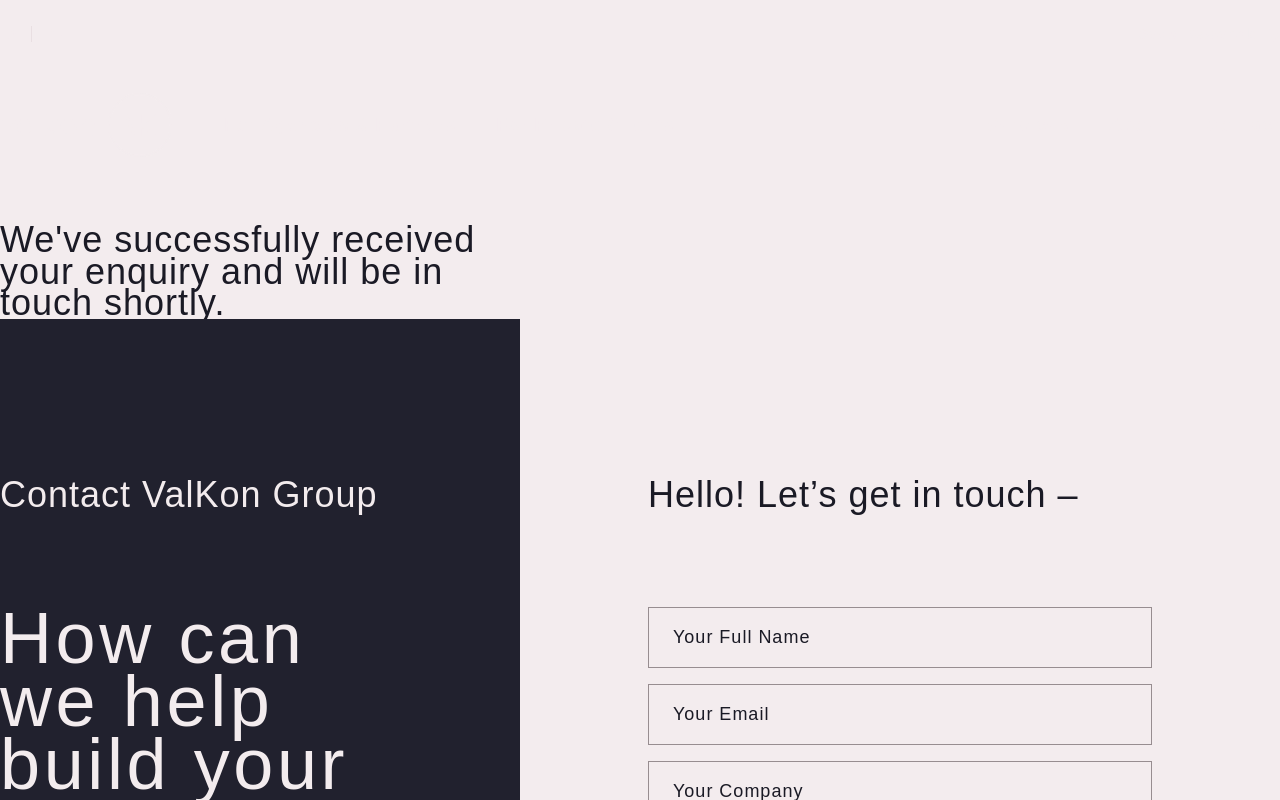
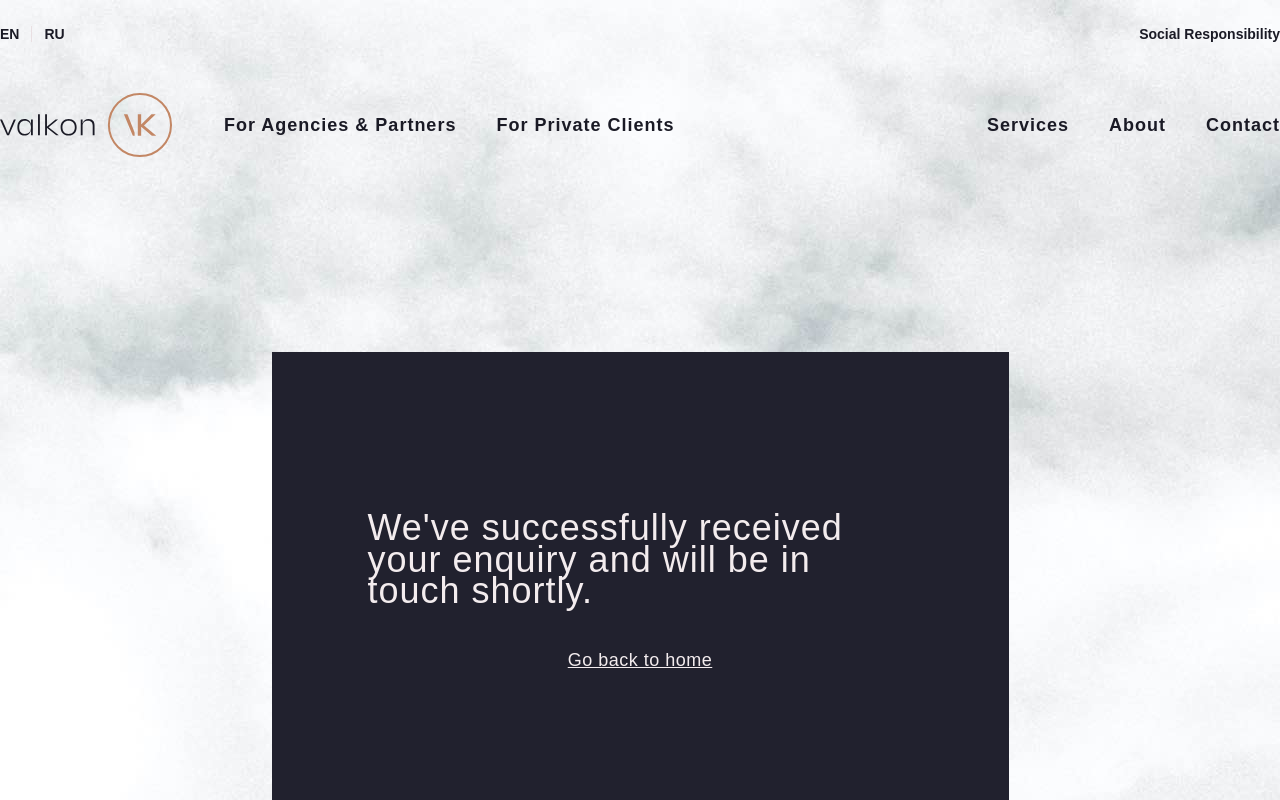
Before and after one commit to mistevs/valkon-group, a Nuxt app: page /contact-success in a window 1280 px wide. Shown: the top 800 px of the page. Built offline with nearby package versions, Linux system fonts and the light colour scheme; a web font is replaced by a local one.

Commit message:
cleaning up

```diff
--- a/components/app-footer.vue
+++ b/components/app-footer.vue
@@ -1,6 +1,6 @@
 <template>
 	<div>
-		<contact />
+		<contact v-if="!$route.path.includes('contact-success')" />
 		<footer class="bg-secondary-300 lg:pb-40">
 			<div class="footer-wrapper">
 				<nav class="mt-12 lg:mt-40">
--- a/components/app-header.vue
+++ b/components/app-header.vue
@@ -102,7 +102,10 @@
 	},
 	computed: {
 		isLightHeader() {
-			return this.$route.name !== 'index'
+			return (
+				this.$route.name !== 'index' &&
+				this.$route.name !== 'contact-success'
+			)
 		},
 	},
 }
--- a/components/card.vue
+++ b/components/card.vue
@@ -68,7 +68,7 @@
 .card {
 	@apply w-full mb-6;
 
-	height: 500px;
+	height: 400px;
 
 	@screen lg {
 		@apply mx-3 mb-0;
--- a/layouts/default.scss
+++ b/layouts/default.scss
@@ -108,7 +108,7 @@
 	}
 
 	.dropdown {
-		@apply overflow-hidden;
+		@apply overflow-hidden z-10;
 
 		top: calc(100% + 12px);
 		left: 50%;
--- a/pages/contact-success.vue
+++ b/pages/contact-success.vue
@@ -1,12 +1,31 @@
 <template>
-	<div>
-		<h3>
-			We've successfully received your enquiry and will be in touch
-			shortly.
-		</h3>
+	<div class="content">
+		<section class="constrain text-light">
+			<div
+				class="flex flex-col lg:flex-row constrain items-center px-0 w-full justify-center pt-12 pb-24 lg:pt-32 lg:pb-64"
+			>
+				<div
+					class="self-center bg-primary-200 text-light px-6 py-12 pb-8 lg:p-40 lg:pb-32 lg:px-24"
+				>
+					<h3>
+						We've successfully received your enquiry and will be in
+						touch shortly.
+					</h3>
+					<p class="text-center mt-10 underline">
+						<nuxt-link to="/">Go back to home</nuxt-link>
+					</p>
+				</div>
+			</div>
+		</section>
 	</div>
 </template>
 
 <script>
 export default {}
 </script>
+
+<style lang="scss" scoped>
+.content-wrapper {
+	background: url('/images/pages/swiss-bg.jpg') no-repeat center top;
+}
+</style>
```
